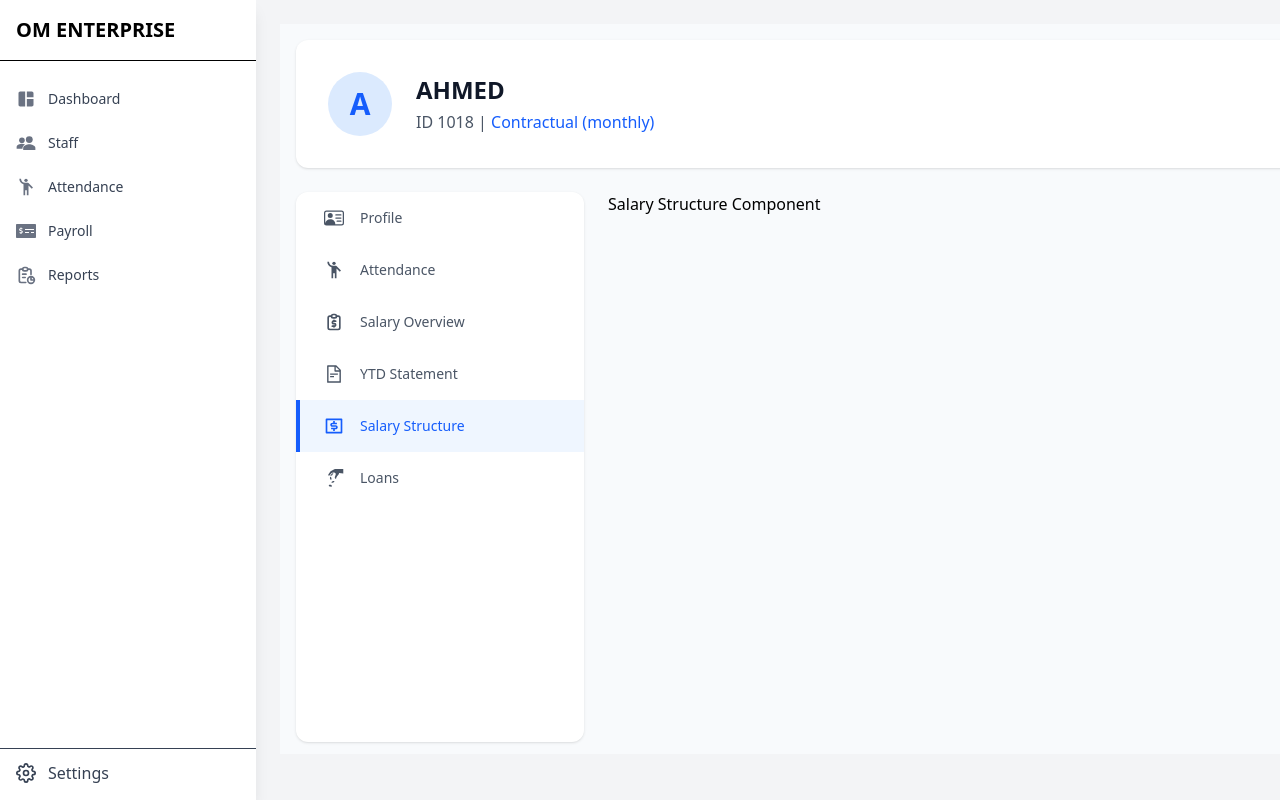
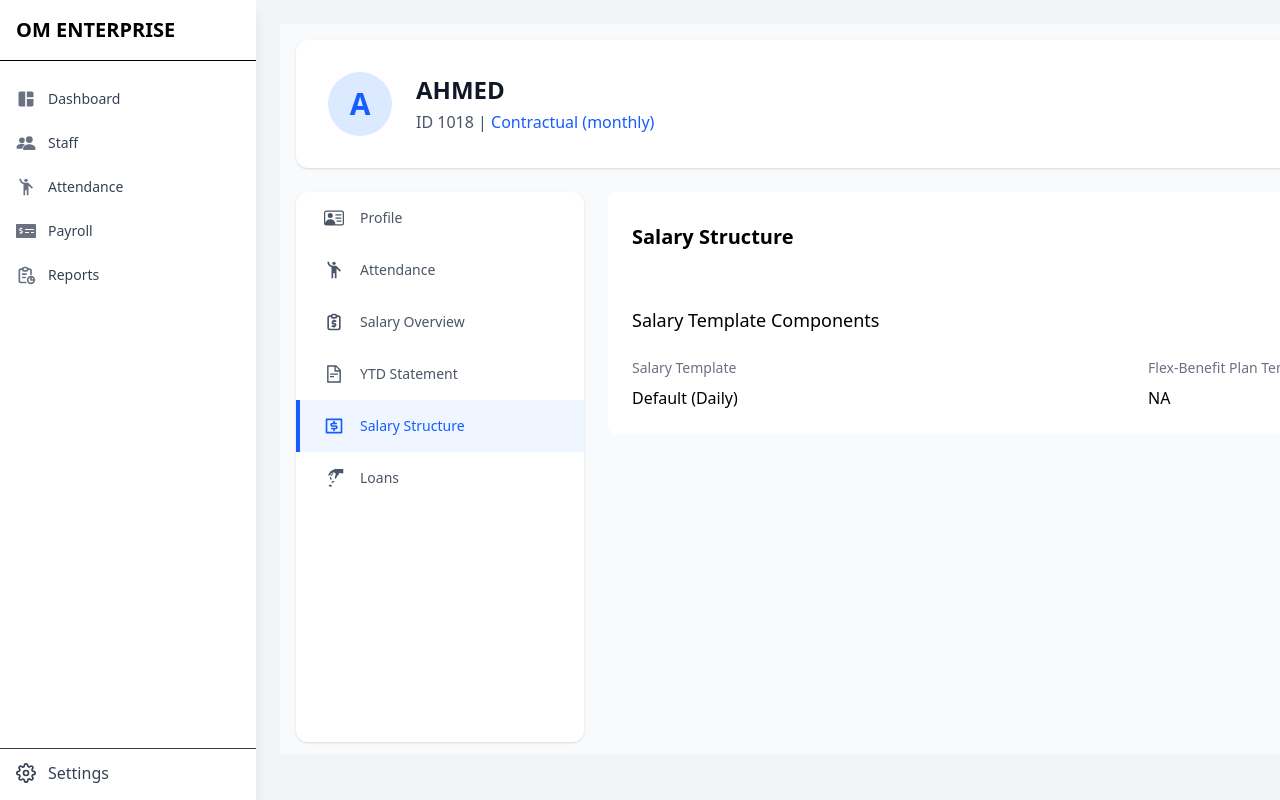
Before and after one commit to DhruvilPatel121/Pagar_Book, a React (Vite) app: page /staff/1/salary-structure in a window 1280 px wide. Shown: the top 800 px of the page. Built offline with nearby package versions, Linux system fonts and the light colour scheme.

Commit message:
Create salary structure page

```diff
--- /dev/null
+++ b/src/pages/staff/components/SalaryStructure.jsx
@@ -0,0 +1,60 @@
+import React, { useState } from 'react';
+import { useOutletContext } from 'react-router-dom';
+import { IoMdArrowDropdown } from 'react-icons/io';
+
+const SalaryStructure = () => {
+  const { staffData } = useOutletContext();
+  const [showActions, setShowActions] = useState(false);
+
+  return (
+    <div className="bg-white rounded-lg">
+      {/* Header Section */}
+      <div className="p-6">
+        <div className="flex justify-between items-center">
+          <h1 className="text-xl font-semibold">Salary Structure</h1>
+          <div className="flex gap-3">
+            <div className="relative">
+              <button
+                onClick={() => setShowActions(!showActions)}
+                className="flex items-center gap-2 px-4 py-2 text-blue-600 border rounded-lg hover:bg-gray-50"
+              >
+                Actions
+                <IoMdArrowDropdown className={`transition-transform ${showActions ? 'rotate-180' : ''}`} />
+              </button>
+              {showActions && (
+                <div className="absolute right-0 mt-2 w-48 bg-white rounded-lg shadow-lg z-10">
+                  <button className="w-full text-left px-4 py-2 hover:bg-blue-100">
+                    Download
+                  </button>
+                  <button className="w-full text-left px-4 py-2 hover:bg-blue-100">
+                    Print
+                  </button>
+                </div>
+              )}
+            </div>
+          </div>
+        </div>
+      </div>
+
+      {/* Salary Template Components Section */}
+      <div className="p-6">
+        <h2 className="text-lg font-medium mb-6">Salary Template Components</h2>
+        <div className="grid grid-cols-2 gap-x-8">
+          {/* Salary Template */}
+          <div>
+            <p className="text-sm text-gray-500 mb-2">Salary Template</p>
+              <p className="font-medium">Default (Daily)</p>
+          </div>
+
+          {/* Flex-Benefit Plan Template */}
+          <div>
+            <p className="text-sm text-gray-500 mb-2">Flex-Benefit Plan Template</p>
+              <p className="font-medium">NA</p>
+          </div>
+        </div>
+      </div>
+    </div>
+  );
+};
+
+export default SalaryStructure
--- a/src/routes.jsx
+++ b/src/routes.jsx
@@ -16,6 +16,7 @@ import Overtime from './pages/attendance/Overtime';
 import SalaryOverview from './pages/staff/components/SalaryOverview';
 import PayrollDetail from './pages/payroll/PayrollDetail';
 import Loans from './pages/staff/components/loan/Loans';
+import SalaryStructure from './pages/staff/components/SalaryStructure';
 
 
 export const router = createBrowserRouter([
@@ -58,7 +59,7 @@ export const router = createBrowserRouter([
           },
           {
             path: 'salary-structure',
-            element: <div>Salary Structure Component</div>,
+            element: <SalaryStructure />,
           },
           {
             path: 'loans',
```
